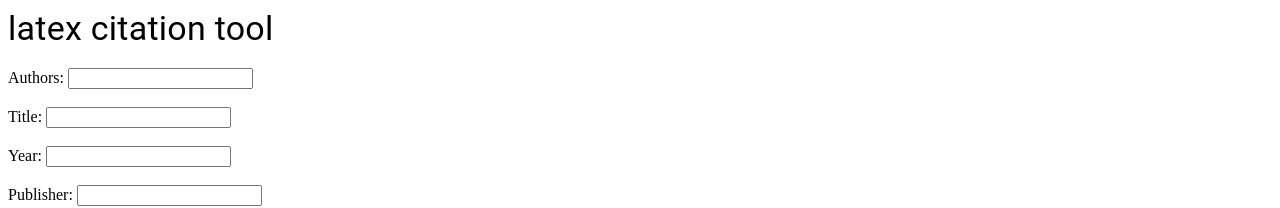
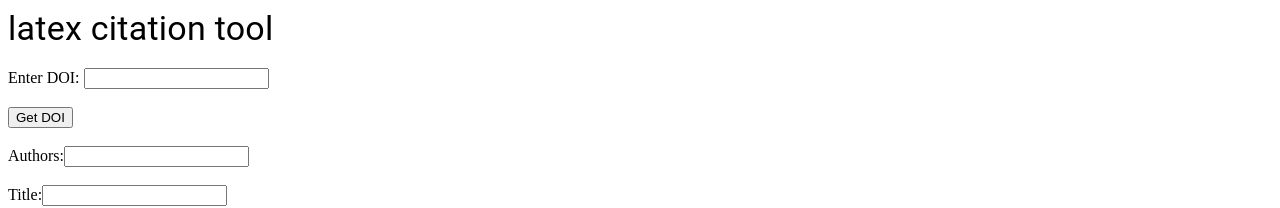
Before and after one commit to Wincewind/ohtu-s23-miniprojekti, a React (Create React App) app in the folder frontend/: page / in a window 1280 px wide. Shown: the top 208 px of the page. Built offline with nearby package versions, Linux system fonts and the light colour scheme; no server answers.

Commit message:
Add input field and logic for fetching DOI

```diff
--- a/frontend/src/components/AddReferenceForm.js
+++ b/frontend/src/components/AddReferenceForm.js
@@ -1,9 +1,11 @@
+import React, { useState } from 'react'
 import { addReference } from '../api/referenceService'
 
-const Form = ({ onReferenceAdded: fetchReferences }) => {
+const AddReferenceForm = ({ onReferenceAdded: fetchReferences }) => {
+    const [formData, setFormData] = useState({})
+
     const handleSubmit = async (event) => {
         event.preventDefault()
-        const formData = new FormData(event.target)
 
         try {
             await addReference(formData)
@@ -16,37 +18,132 @@ const Form = ({ onReferenceAdded: fetchReferences }) => {
         }
     }
 
+    const handleGetDOI = async (event) => {
+        event.preventDefault()
+        const doi = new FormData(event.target).get('DOI')
+        const url = `https://api.crossref.org/works/${doi}`
+
+        try {
+            const response = await fetch(url)
+            const data = await response.json()
+
+            if (response.ok && data.message) {
+                const metadata = data.message
+                setFormData({
+                    authors:
+                        metadata?.author
+                            ?.map(
+                                (author) => `${author.given} ${author.family}`
+                            )
+                            .join(', ') || '',
+                    title: metadata?.title?.[0] || '',
+                    year:
+                        metadata?.published[
+                            'date-parts'
+                        ]?.[0]?.[0]?.toString() || '',
+                    publisher: metadata?.publisher || '',
+                    publisher_address: metadata['publisher-location'] || '',
+                })
+            } else {
+                alert('DOI not found or metadata is incomplete.')
+            }
+        } catch (error) {
+            console.error('Fetching DOI failed:', error)
+            alert(`Couldn't find DOI!`)
+        }
+    }
+
     return (
+        <>
+            <form onSubmit={handleGetDOI}>
+                <label>
+                    Enter DOI: <input name="DOI" type="text" />
+                </label>
+                <br />
+                <br />
+                <button type="submit">Get DOI</button>
+                <br />
+                <br />
+            </form>
             <form onSubmit={handleSubmit}>
                 <label>
-                Authors: <input name="authors" type="text" />
+                    Authors:
+                    <input
+                        name="authors"
+                        type="text"
+                        value={formData.authors || ''}
+                        onChange={(e) =>
+                            setFormData({
+                                ...formData,
+                                authors: e.target.value,
+                            })
+                        }
+                    />
                 </label>
                 <br />
                 <br />
                 <label>
-                Title: <input name="title" type="text" />
+                    Title:
+                    <input
+                        name="title"
+                        type="text"
+                        value={formData.title || ''}
+                        onChange={(e) =>
+                            setFormData({ ...formData, title: e.target.value })
+                        }
+                    />
                 </label>
                 <br />
                 <br />
                 <label>
-                Year: <input name="year" type="text" />
+                    Year:
+                    <input
+                        name="year"
+                        type="text"
+                        value={formData.year || ''}
+                        onChange={(e) =>
+                            setFormData({ ...formData, year: e.target.value })
+                        }
+                    />
                 </label>
                 <br />
                 <br />
                 <label>
-                Publisher: <input name="publisher" type="text" />
+                    Publisher:
+                    <input
+                        name="publisher"
+                        type="text"
+                        value={formData.publisher || ''}
+                        onChange={(e) =>
+                            setFormData({
+                                ...formData,
+                                publisher: e.target.value,
+                            })
+                        }
+                    />
                 </label>
                 <br />
                 <br />
                 <label>
                     Publisher's address:
-                <input name="publisher_address" type="text" />
+                    <input
+                        name="publisher_address"
+                        type="text"
+                        value={formData.publisher_address || ''}
+                        onChange={(e) =>
+                            setFormData({
+                                ...formData,
+                                publisher_address: e.target.value,
+                            })
+                        }
+                    />
                 </label>
                 <br />
                 <br />
                 <button type="submit">Submit</button>
             </form>
+        </>
     )
 }
 
-export default Form
+export default AddReferenceForm
```
Lines whose indentation alone changed are shown as unchanged.
